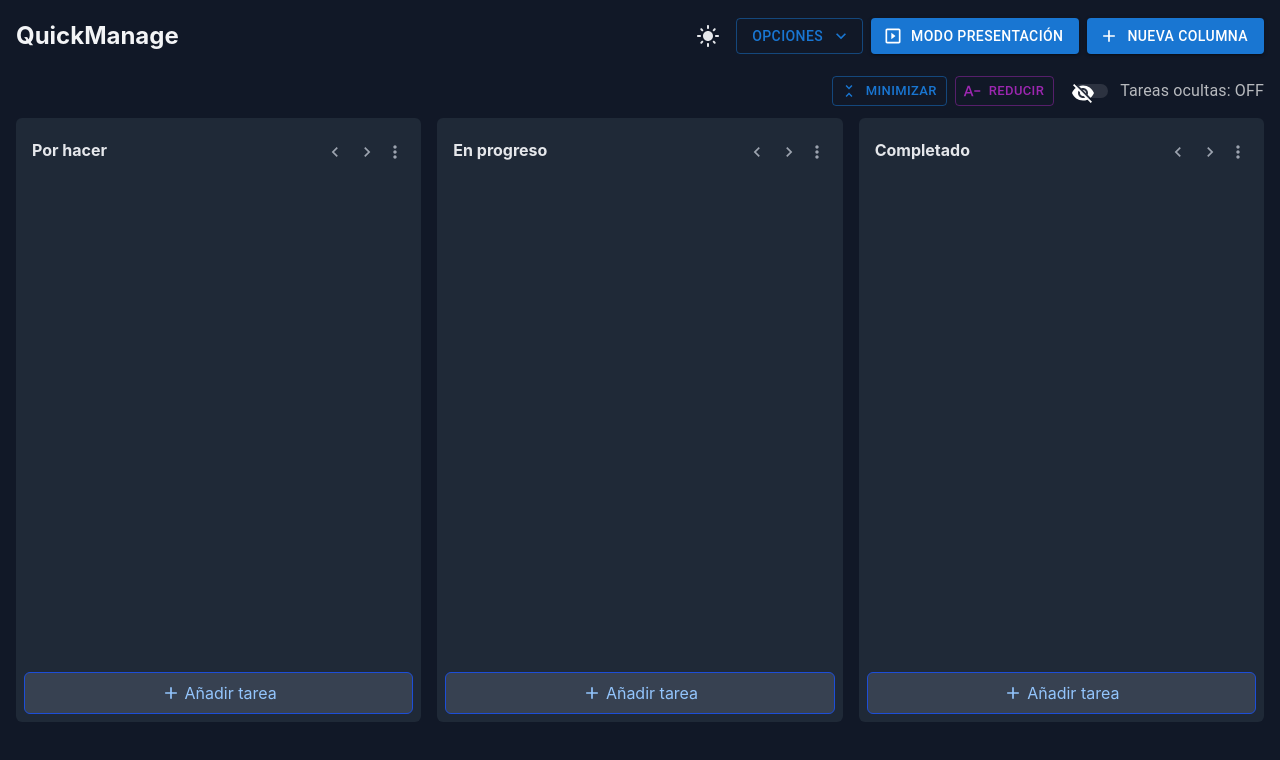
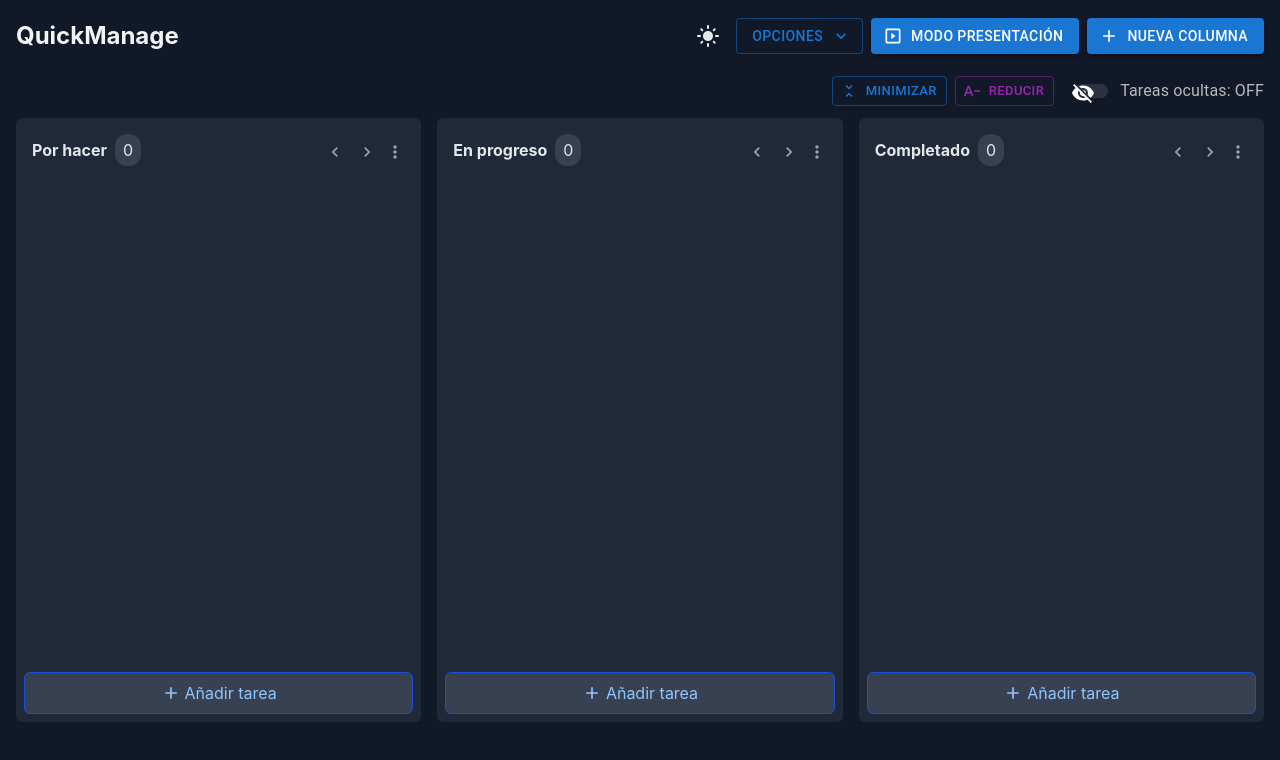
Before and after one commit to Lersgeeb/quick-manage, a React (Vite) app: page / in a window 1280 px wide. Shown: the top 760 px of the page. Built offline with nearby package versions, Linux system fonts and the light colour scheme.

Commit message:
Enhance Column component to display task count alongside column title

```diff
--- a/src/components/Column.tsx
+++ b/src/components/Column.tsx
@@ -103,7 +103,10 @@ export const Column: React.FC<ColumnProps> = ({
           </div>
         ) : (
           <>
-            <h2 className="font-bold text-gray-700 dark:text-gray-200">{column.title}</h2>
+            <div className="flex items-center space-x-2">
+              <h2 className="font-bold text-gray-700 dark:text-gray-200">{column.title}</h2>
+              <div className='bg-white dark:bg-gray-700 text-gray-700 dark:text-gray-200 px-2 py-1 rounded-xl'>{tasks.length}</div>
+            </div>
             <div className="flex items-center space-x-1">
               <button
                 onClick={() => onMoveLeft(column.id)}
```
